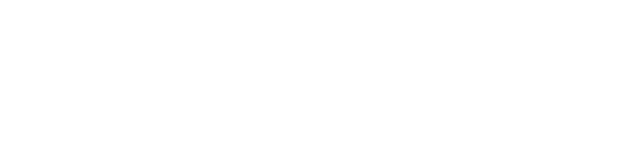
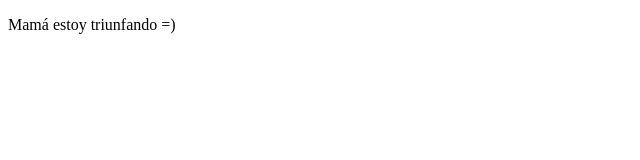
Before and after one commit to cpaeres/proyectoDemoCursoPrework, a plain HTML site: page index.html in a window 1280 px wide. Shown: the whole page, without its empty margins (0-640 px from the left). Drawn offline with Linux system fonts and the light colour scheme.

Commit message:
cambios agregue triunfo

```diff
--- a/index.html
+++ b/index.html
@@ -7,6 +7,9 @@
     <title>Document</title>
 </head>
 <body>
+    <p>
+        Mamá estoy triunfando =)
+    </p>
 
 </body>
 </html>
```
